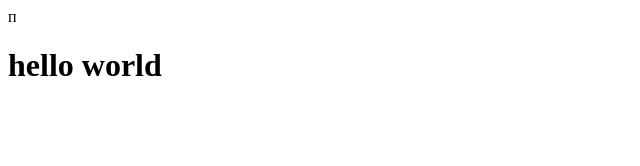
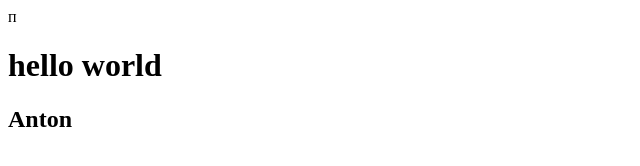
Before and after one commit to levchenkovova/proj, a plain HTML site: page index.html in a window 1280 px wide. Shown: the full height of the page, 0-640 px from the left. Drawn offline with Linux system fonts and the light colour scheme.

Commit message:
index.html mode

```diff
--- a/index.html
+++ b/index.html
@@ -9,5 +9,6 @@
 <body>
     <h1>hello world
     </h1>
+    <h2>Anton</h2>
 </body>
 </html>
```
